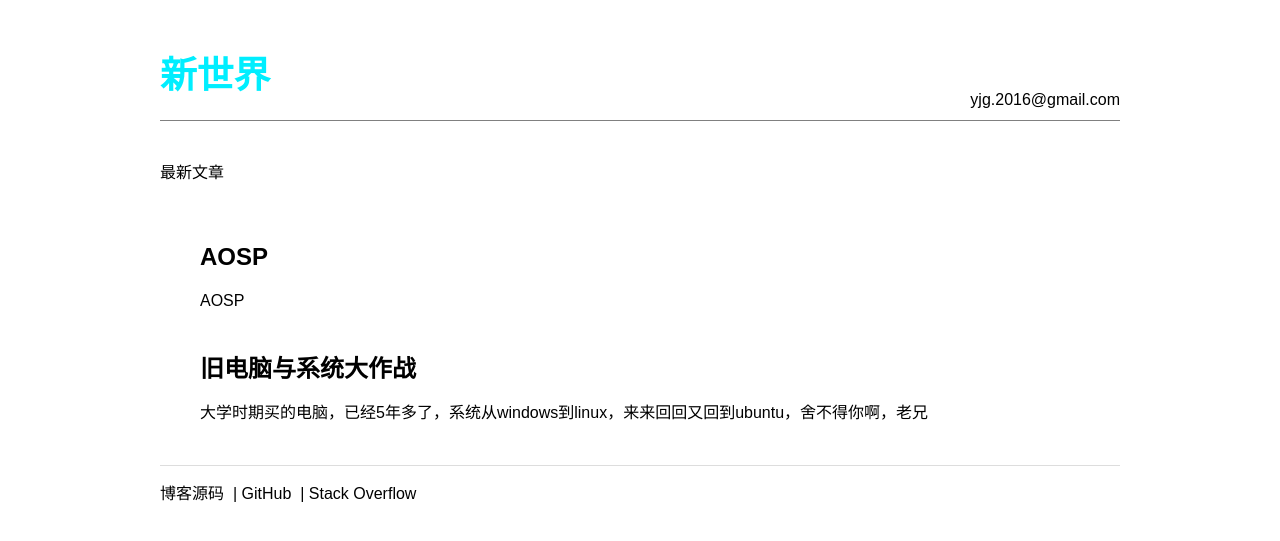
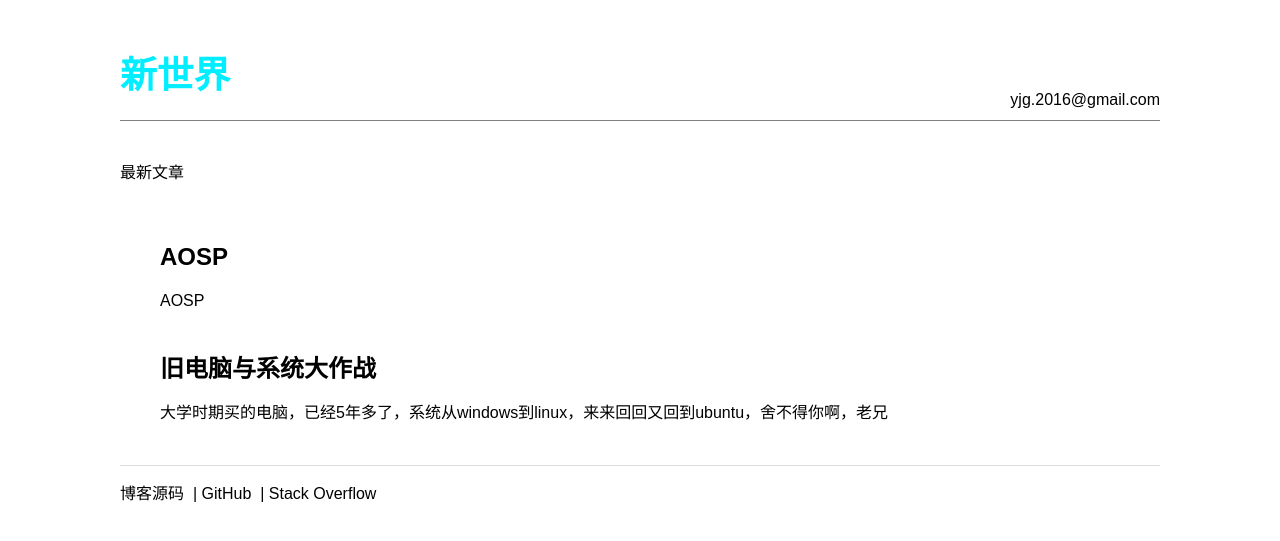
Before and after one commit to leongithub/blog, a Jekyll site: the page built from index.html, in a window 1280 px wide. Shown: the top 541 px of the page. Built offline with Jekyll 4.4.1, drawn with Linux system fonts in a browser that asks for light colours.

Commit message:
增加网页宽度

```diff
--- a/css/default.css
+++ b/css/default.css
@@ -17,15 +17,14 @@ a:hover {
 
 .site {
 	line-height: 1.5em;
-	width: 60em;
+	width: 65em;
 	margin: auto;
-
 }
 
 .site .header {
     padding-top: 2em;
     padding-bottom: 2em;
-	border-bottom: 1px solid gray;
+    border-bottom: 1px solid gray;
 }
 
 .site .header .site-title {
```
